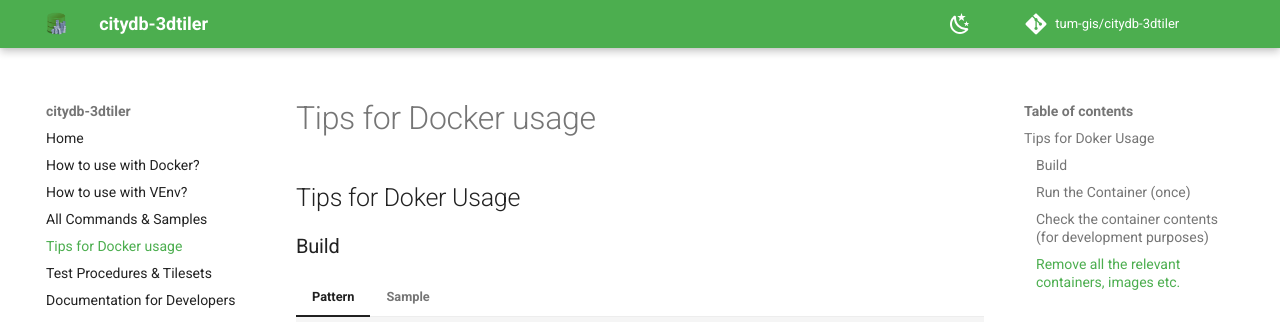
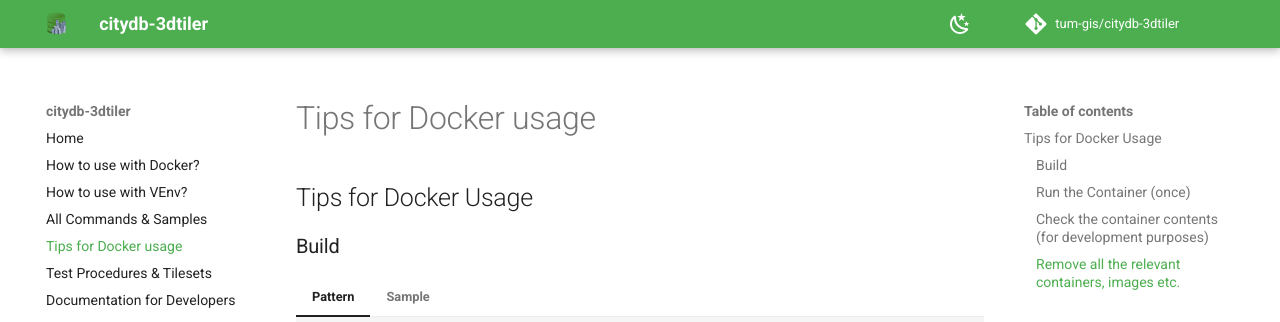
Before and after one commit to tum-gis/citydb-3dtiler, an MkDocs documentation site: the page built from docs/tips_for_docker_usage.md, in a window 1280 px wide and 1353 px high. Shown: the top 322 px of the window. Built offline with MkDocs 1.6.1 and Material for MkDocs 9.7.7, drawn with Linux system fonts in a browser that asks for light colours; comment, search, counter and statistics services are not loaded.

Commit message:
Fix typo in Docker usage tips header

```diff
--- a/docs/tips_for_docker_usage.md
+++ b/docs/tips_for_docker_usage.md
@@ -1,4 +1,4 @@
-## Tips for Doker Usage
+## Tips for Docker Usage
 
 ### Build
 
```
